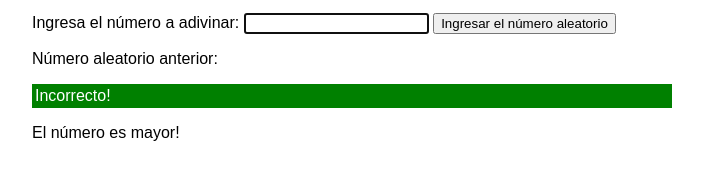
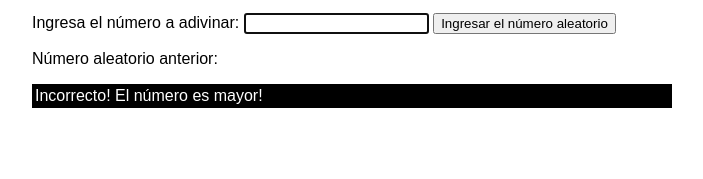
Before and after one commit to dmorales06/test_banrural, a plain HTML site: page index.html in a window 1280 px wide. Both pictures are taken after a click on the input "Ingresar el número aleatorio". Shown: the part 137-316 px from the top of the page, without its empty margins (288-991 px from the left). Drawn offline with Linux system fonts and the light colour scheme.

Commit message:
Pasos de evaluacion  de resultados

```diff
--- a/index.html
+++ b/index.html
@@ -35,18 +35,16 @@
 <div class="resultParas">
   <p class="guesses"></p>
   <p class="lastResult"></p>
-  <p class="lowOrHi"></p>
 </div>
 
 </body>
 
 <script>
-  let randomNumber = Math.floor(Math.random() * 100) + 1;
-
-  const ATTEMPS = 5;
+  var randomNumber = Math.floor(Math.random() * 100) + 1;
+console.log(randomNumber);
+  const ATTEMPS = 10;
   const guesses = document.querySelector('.guesses');
   const lastResult = document.querySelector('.lastResult');
-  const lowOrHi = document.querySelector('.lowOrHi');
   const guessSubmit = document.querySelector('.guessSubmit');
   const guessField = document.querySelector('.guessField');
 
@@ -54,6 +52,7 @@
   let resetButton;
 
   function checkGuess() {
+
 
     var userGuess = guessField.value;
     //muestra de mensajes con numeros concatenados
@@ -68,27 +67,31 @@
     }else{
       alert('El número que ingreso no es valido, favor ingrese un número entero');
     }
+
+
+
+
+    console.log(userGuess);
     console.log(guessCount);
-    if(userGuess === randomNumber) {
+    if(parseInt(parseFloat(userGuess)) === randomNumber) {
+      lastResult.textContent = 'Felicitaciones! adivinaste el número!';
+      lastResult.style.backgroundColor = 'green';
+      setGameOver();
+    }else if(guessCount === ATTEMPS) {
       lastResult.textContent = '!!!Pérdistes!!!';
-      lastResult.style.backgroundColor = 'black';
-      lowOrHi.textContent = '';
-      setGameOver();
-    } else if(guessCount === ATTEMPS) {
-      lastResult.textContent = 'Felicitaciones! adivinaste el número!';
       lastResult.style.backgroundColor = 'red';
       setGameOver();
-    } else {
-      lastResult.textContent = 'Incorrecto! ';
-      lastResult.style.backgroundColor = 'green';
+    }else {
+      lastResult.style.backgroundColor = 'black';
       if(userGuess < randomNumber) {
-        lowOrHi.textContent = 'El número es mayor!';
+        lastResult.textContent = 'Incorrecto! El número es mayor!';
       } else if(userGuess > randomNumber) {
-        lowOrHi.textContent = 'El número es menor!';
+        lastResult.textContent = 'Incorrecto! El número es menor!';
       }
     }
 
-    //guessCount++;
+
+
     guessField.value = '';
     guessField.focus();
   }
```
